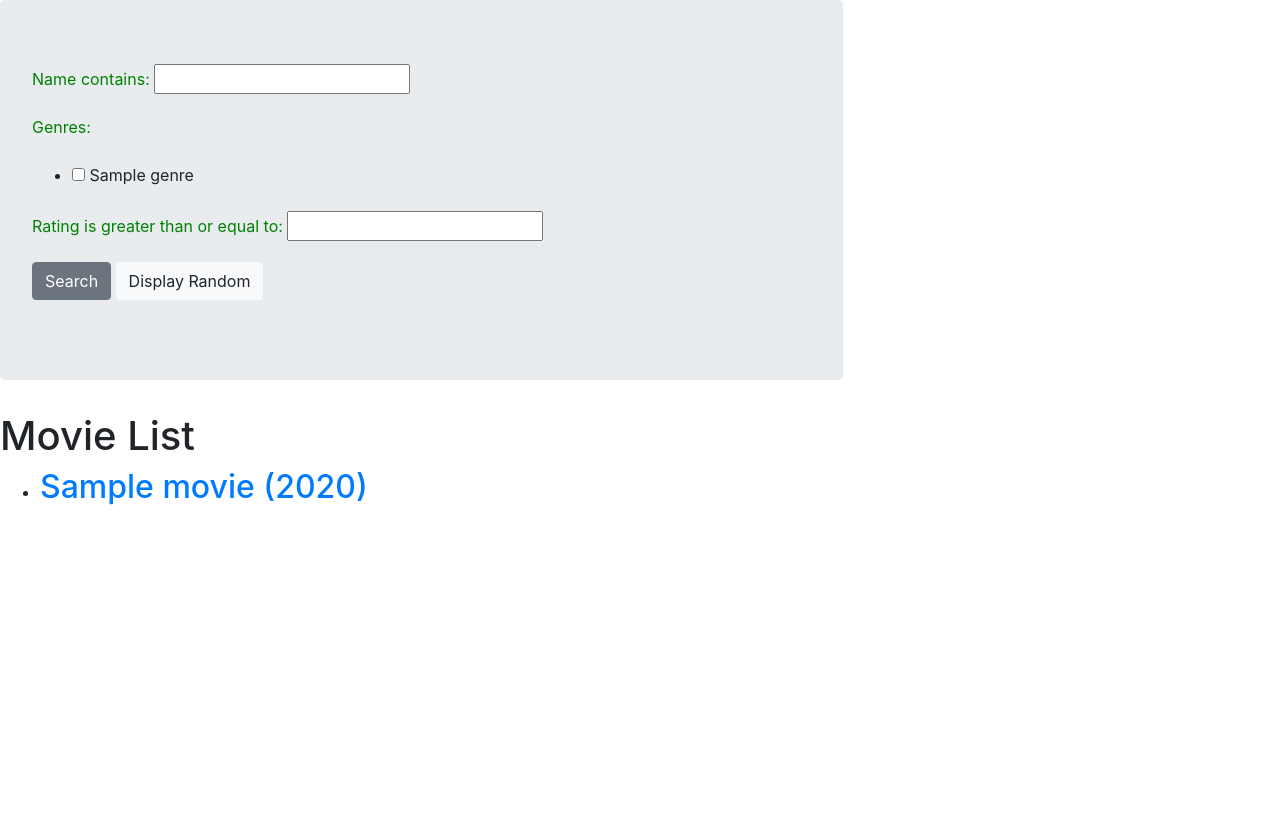
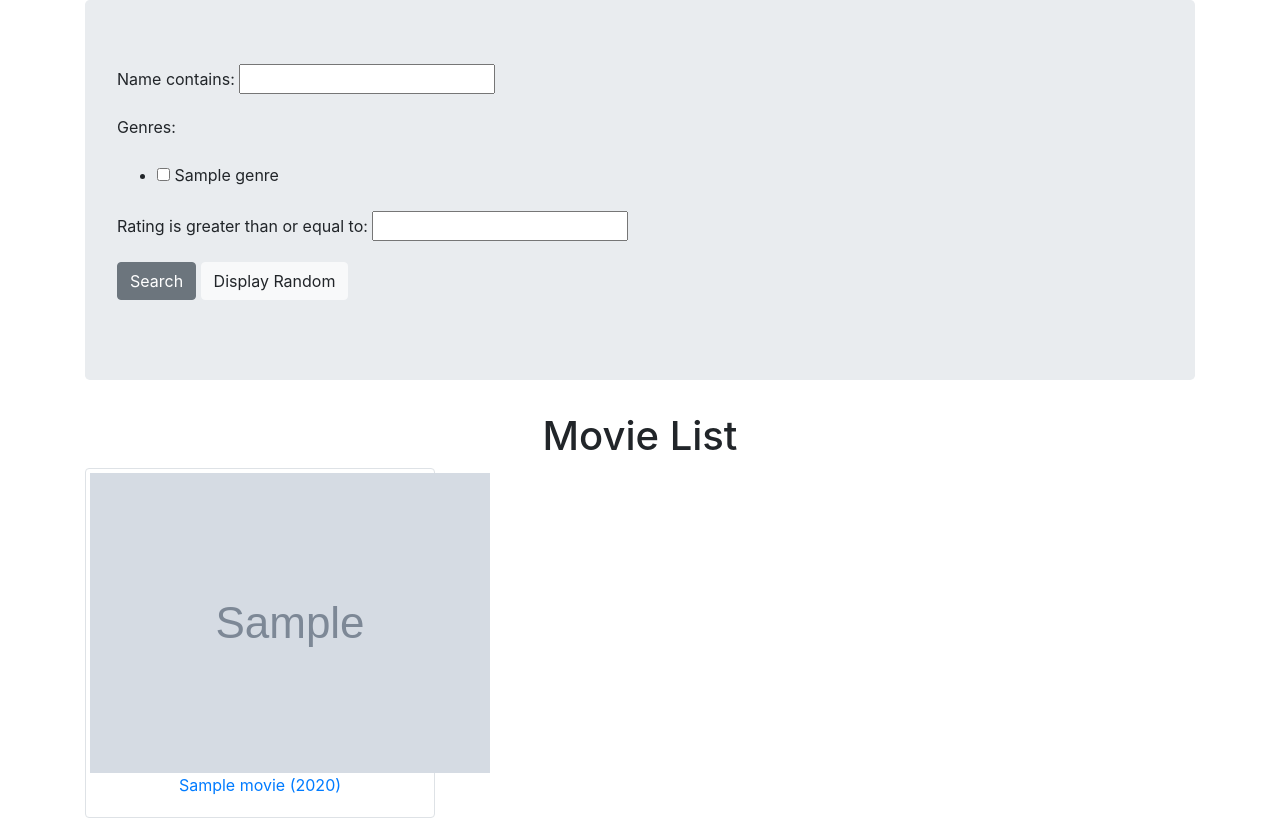
Before and after one commit to bwopez/cult_classics, a Django app: page / in a window 1280 px wide. Before the commit the page ends 505 px from the top, so only its background shows below. Run offline with Django 3.2, Linux system fonts and the light colour scheme; tables that the repository leaves empty hold one stand-in row (values such as "Sample post"); grey boxes marked "Sample" are stand-in pictures; some libraries are stand-ins or nearby versions.

Commit message:
Styled a little bit more with bootstrap

```diff
--- a/src/films/static/css/master.css
+++ /dev/null
@@ -1,3 +0,0 @@
-p{
-    color: green;
-}
--- a/src/films/templates/films/movie_list.html
+++ b/src/films/templates/films/movie_list.html
@@ -13,18 +13,27 @@
     <p id="random_title"></p>
 </div>
 
-    <h1>Movie List</h1>
-    <ul>
+    <h1 class="text-center">Movie List</h1>
+    <div class="row">
     {% for movie in filter.qs %}
-        <li>
-            <h2 class="titles">
+        <div class="col-md-4">
+            <div class="img-thumbnail titles">
                 <a href="{% url 'movies:detail' pk=movie.pk %}">
-                    {{ movie.name }} ({{ movie.year }})
+                    <div class="text-center">
+                        <img src="{{ movie.cover_url }}" alt="{{ movie.name }} poster"/>
+                        <div class="caption">
+                            <p>{{ movie.name }} ({{ movie.year }})</p>
+                        </div>
+                    </div>
                 </a>
-            </h2>
-        </li>
+            </div>
+        </div>
+        {% if forloop.counter|divisibleby:3 %}
+    </div>
+    <div class="row">
+        {% endif %}
     {% endfor %}
-    </ul>
+    </div>
 
     <script src="{% static "js/random_title.js" %}"></script>
 
--- a/src/src/settings.py
+++ b/src/src/settings.py
@@ -25,7 +25,7 @@ TEMPLATES_DIR = os.path.join(BASE_DIR, 'templates')
 SECRET_KEY = os.environ.get('MOVIE_SECRET', '')
 
 # SECURITY WARNING: don't run with debug turned on in production!
-DEBUG = False
+DEBUG = True
 
 ALLOWED_HOSTS = ['127.0.0.1', '.herokuapp.com']
 
--- a/src/templates/base.html
+++ b/src/templates/base.html
@@ -14,13 +14,9 @@
 </head>
 <body>
 
-<div class="content">
-    <div class="row">
-        <div class="col-md-8">
-            {% block body_block %}
-            {% endblock %}
-        </div>
-    </div>
+<div class="container">
+    {% block body_block %}
+    {% endblock %}
 </div>
 
 </body>
```
